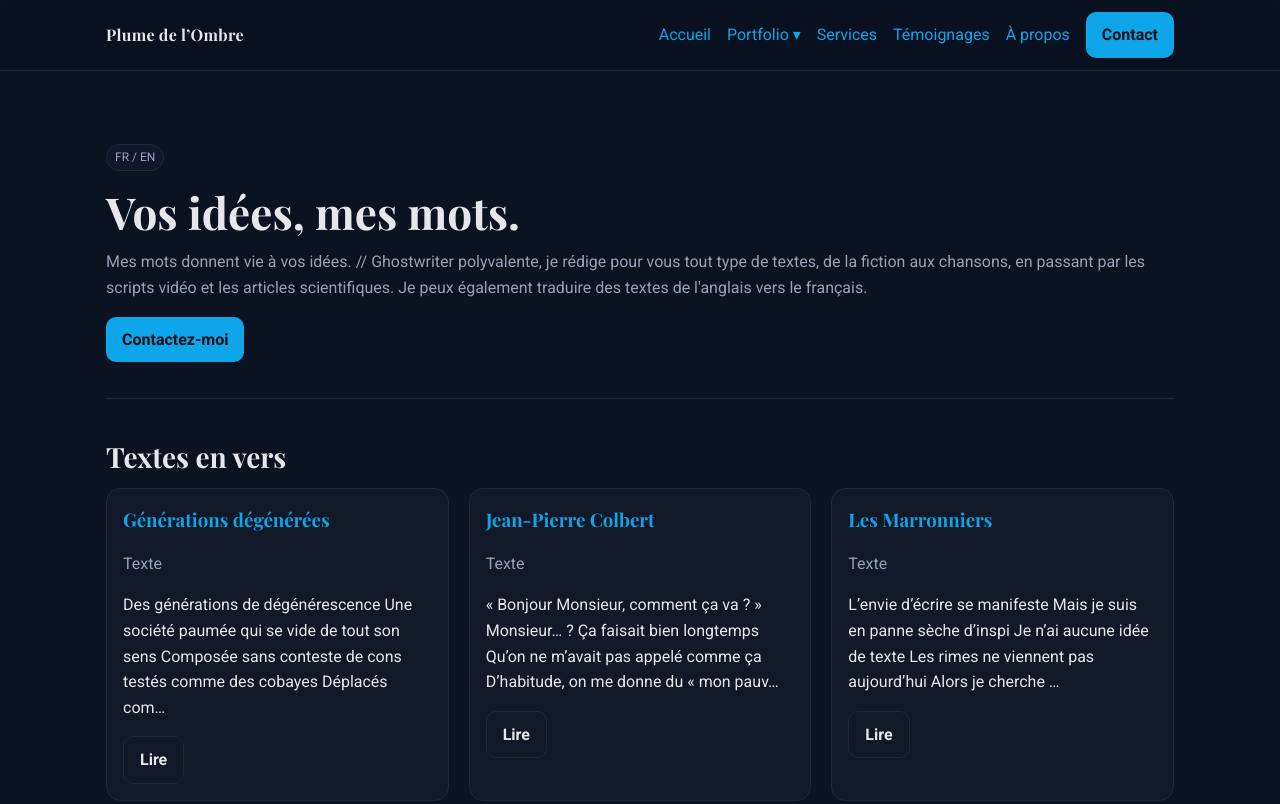
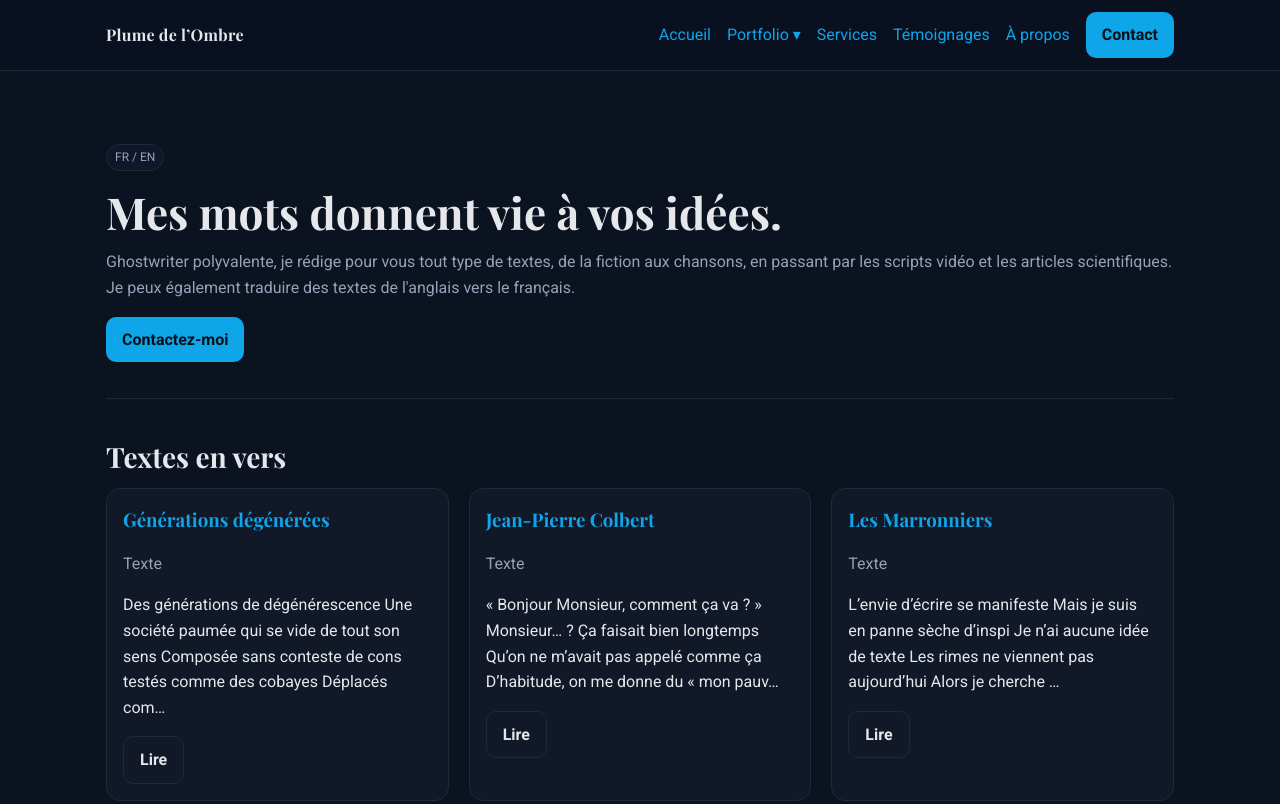
Before and after one commit to Dwakoz/plumedelombre, an Eleventy site: page index.njk in a window 1280 px wide. Shown: the top 804 px of the page. Built offline with nearby package versions, Linux system fonts and the light colour scheme; Eleventy itself is replaced by a stand-in of ours; files that its build step writes are made by us from their sources.

Commit message:
Update index.njk

```diff
--- a/index.njk
+++ b/index.njk
@@ -5,8 +5,8 @@ title: Accueil — Plume de l’Ombre
 
 <section class="hero" aria-labelledby="hero-title">
   <p class="badge">FR / EN</p>
-  <h1 id="hero-title">Vos idées, mes mots.</h1>
-  <p>Mes mots donnent vie à vos idées. // Ghostwriter polyvalente, je rédige pour vous tout type de textes, de la fiction aux chansons, en passant par les scripts vidéo et les articles scientifiques. Je peux également traduire des textes de l'anglais vers le français.
+  <h1 id="hero-title">Mes mots donnent vie à vos idées. </h1>
+  <p>Ghostwriter polyvalente, je rédige pour vous tout type de textes, de la fiction aux chansons, en passant par les scripts vidéo et les articles scientifiques. Je peux également traduire des textes de l'anglais vers le français.
 </p>
   <div style="display:flex;gap:12px;margin-top:10px">
     <a class="btn" href="/contact.html" aria-label="Contacter Plume de l’Ombre pour discuter d’un projet">Contactez-moi</a>
```
